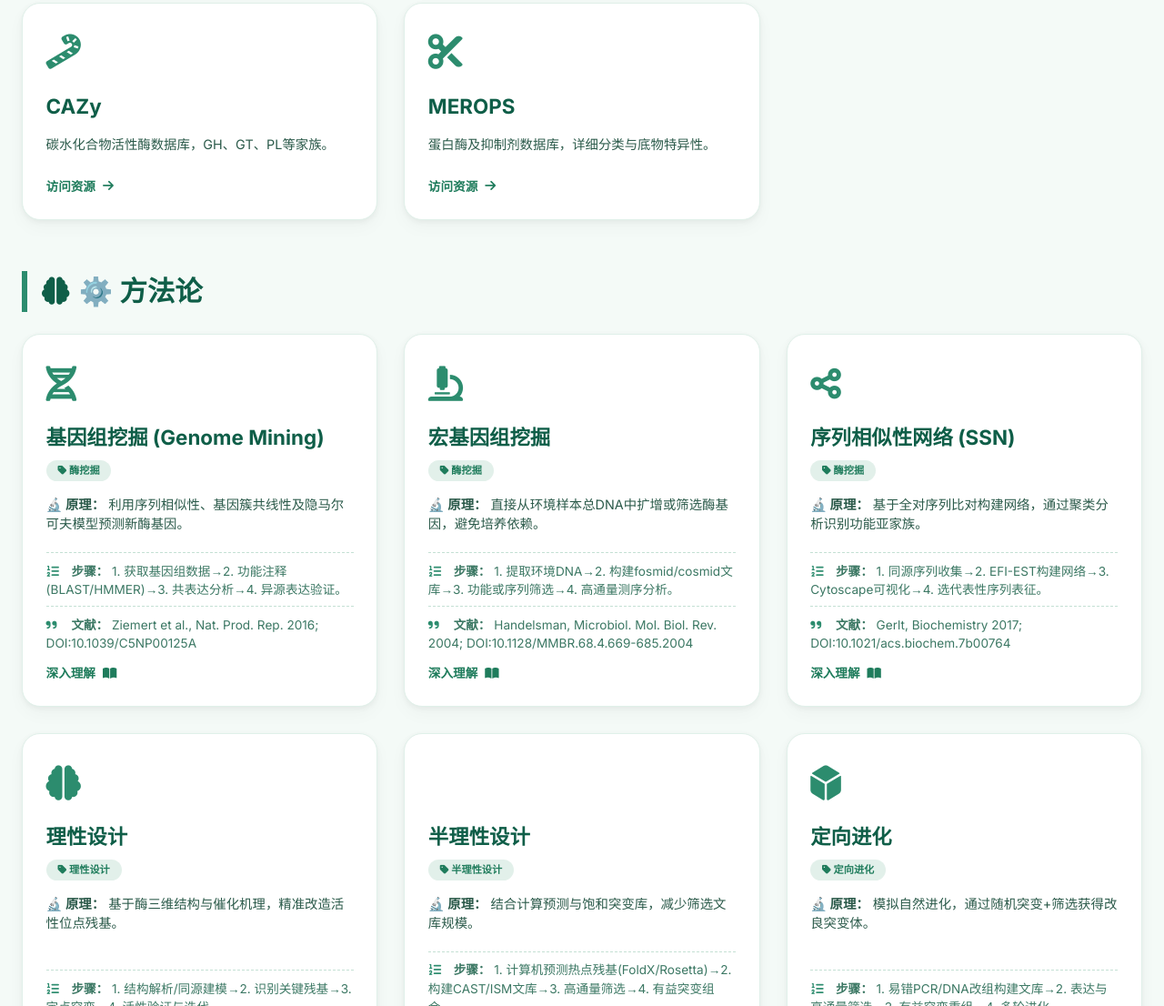
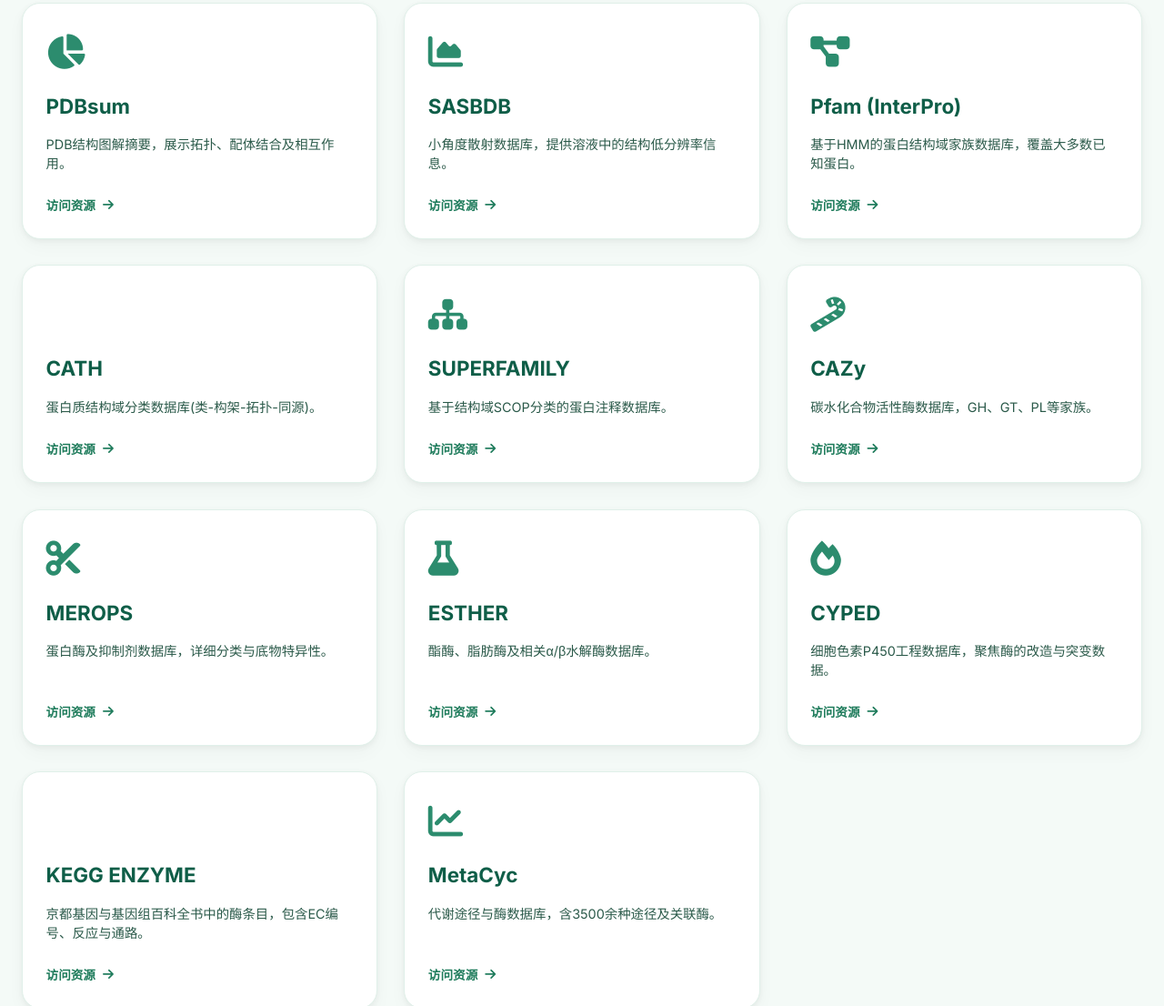
Before and after one commit to wenxinsuixin/Enzymine, a plain HTML site: page index.html in a window 1280 px wide. Shown: the part 1694-2800 px from the top of the page at 91% size. Drawn offline with Linux system fonts and the light colour scheme.

Commit message:
index.html

```diff
--- a/index.html
+++ b/index.html
@@ -201,7 +201,7 @@
 </div>
 
 <div class="container">
-    <!-- ========= 板块一：知识·资源库 ========= -->
+    <!-- 板块一：知识·资源库 -->
     <section id="knowledge">
         <div class="section-title"><i class="fas fa-book"></i><span>📚 知识·资源库</span></div>
         <div class="category-bar" id="knowledgeCategoryBar">
@@ -215,13 +215,13 @@
         <div id="knowledgeContainer" class="cards-grid"></div>
     </section>
 
-    <!-- ========= 板块二：方法（含原理、步骤、文献） ========= -->
+    <!-- 板块二：方法论 -->
     <section id="methods">
         <div class="section-title"><i class="fas fa-brain"></i><span>⚙️ 方法论</span></div>
         <div id="methodsContainer" class="cards-grid"></div>
     </section>
 
-    <!-- ========= 板块三：工具箱 ========= -->
+    <!-- 板块三：工具箱 -->
     <section id="tools">
         <div class="section-title"><i class="fas fa-toolbox"></i><span>🧪 工具箱</span></div>
         <div class="category-bar" id="toolCategoryBar">
@@ -240,7 +240,7 @@
         <div id="toolsContainer" class="cards-grid"></div>
     </section>
 
-    <!-- ========= 关于·酶工程探索者 ========= -->
+    <!-- 关于部分 -->
     <section id="about">
         <div class="section-title"><i class="fas fa-user-circle"></i><span>🧬 关于·酶工程探索者</span></div>
         <div class="about-card">
@@ -262,22 +262,37 @@
 <script>
     function escapeHtml(str) { if(!str) return ''; return str.replace(/[&<>]/g, function(m){ if(m==='&') return '&amp;'; if(m==='<') return '&lt;'; if(m==='>') return '&gt;'; return m;}); }
 
-    // ================= 酶知识数据 =================
+    // ================= 酶知识数据（已扩充） =================
     const knowledgeItems = [
+        // 原有条目（basic）
         { name: "酶的分类", desc: "IUBMB将酶分为氧化还原酶、转移酶、水解酶、裂合酶、异构酶、连接酶及最新转位酶(EC 7)。", link: "https://iubmb.qmul.ac.uk/enzyme/", icon: "fas fa-list-ul", category: "basic" },
         { name: "BRENDA", desc: "人工注释最全面的酶数据库，涵盖动力学、最适pH/温度、稳定性等。", link: "https://www.brenda-enzymes.org/", icon: "fas fa-database", category: "basic" },
         { name: "Enzyme Nomenclature", desc: "IUBMB官方酶命名与EC编号查询系统。", link: "https://www.qmul.ac.uk/sbcs/iubmb/enzyme/", icon: "fas fa-tag", category: "basic" },
+        // 新增basic: 酶动力学数据库
+        { name: "Kinetic Constants (Sabio-RK)", desc: "系统化收集酶动力学参数（Km, kcat等），支持查询与比较。", link: "https://sabio.h-its.org/", icon: "fas fa-chart-line", category: "basic" },
+        { name: "EzCatDB", desc: "酶催化机制数据库，包含详细反应机理与关键残基信息。", link: "https://ezcatdb.cbrc.jp/EzCatDB/", icon: "fas fa-flask", category: "basic" },
+        // 序列数据库（原有 + 新增）
         { name: "UniProtKB", desc: "最权威蛋白序列数据库，含Swiss-Prot(手工注释)和TrEMBL。", link: "https://www.uniprot.org/", icon: "fas fa-database", category: "seq" },
         { name: "NCBI Protein", desc: "包含RefSeq, PDB, GenBank翻译的蛋白序列，酶挖掘基石。", link: "https://www.ncbi.nlm.nih.gov/protein", icon: "fas fa-dna", category: "seq" },
         { name: "GenBank/ENA/DDBJ", desc: "国际核酸序列合作数据库，原始DNA/RNA序列存储库。", link: "https://www.ncbi.nlm.nih.gov/genbank/", icon: "fas fa-database", category: "seq" },
         { name: "RefSeq", desc: "非冗余、高质量参考序列数据库，覆盖基因组及蛋白。", link: "https://www.ncbi.nlm.nih.gov/refseq/", icon: "fas fa-check-circle", category: "seq" },
+        { name: "MGnify", desc: "宏基因组序列数据库，提供大量环境微生物的蛋白序列用于酶挖掘。", link: "https://www.ebi.ac.uk/metagenomics/", icon: "fas fa-globe", category: "seq" },
+        // 结构数据库（原有 + 新增）
         { name: "PDB (RCSB)", desc: "全球实验生物大分子结构档案，包含20万+晶体/NMR结构。", link: "https://www.rcsb.org/", icon: "fas fa-cube", category: "struct" },
         { name: "AlphaFold DB", desc: "2亿+高精度蛋白质结构预测模型，覆盖绝大多数已知蛋白。", link: "https://alphafold.ebi.ac.uk/", icon: "fas fa-magic", category: "struct" },
         { name: "PDBsum", desc: "PDB结构图解摘要，展示拓扑、配体结合及相互作用。", link: "https://www.ebi.ac.uk/thornton-srv/databases/pdbsum/", icon: "fas fa-chart-pie", category: "struct" },
+        { name: "SASBDB", desc: "小角度散射数据库，提供溶液中的结构低分辨率信息。", link: "https://www.sasbdb.org/", icon: "fas fa-chart-area", category: "struct" },
+        // 结构域数据库（原有 + 新增）
         { name: "Pfam (InterPro)", desc: "基于HMM的蛋白结构域家族数据库，覆盖大多数已知蛋白。", link: "https://www.ebi.ac.uk/interpro/", icon: "fas fa-project-diagram", category: "domain" },
         { name: "CATH", desc: "蛋白质结构域分类数据库(类-构架-拓扑-同源)。", link: "http://www.cathdb.info/", icon: "fas fa-chart-network", category: "domain" },
+        { name: "SUPERFAMILY", desc: "基于结构域SCOP分类的蛋白注释数据库。", link: "https://supfam.org/", icon: "fas fa-sitemap", category: "domain" },
+        // 专业酶数据库（原有 + 新增）
         { name: "CAZy", desc: "碳水化合物活性酶数据库，GH、GT、PL等家族。", link: "http://www.cazy.org/", icon: "fas fa-candy-cane", category: "special" },
-        { name: "MEROPS", desc: "蛋白酶及抑制剂数据库，详细分类与底物特异性。", link: "https://www.ebi.ac.uk/merops/", icon: "fas fa-cut", category: "special" }
+        { name: "MEROPS", desc: "蛋白酶及抑制剂数据库，详细分类与底物特异性。", link: "https://www.ebi.ac.uk/merops/", icon: "fas fa-cut", category: "special" },
+        { name: "ESTHER", desc: "酯酶、脂肪酶及相关α/β水解酶数据库。", link: "https://bioweb.supagro.inra.fr/esther/", icon: "fas fa-flask", category: "special" },
+        { name: "CYPED", desc: "细胞色素P450工程数据库，聚焦酶的改造与突变数据。", link: "https://cyped.biosintetica.com/", icon: "fas fa-fire", category: "special" },
+        { name: "KEGG ENZYME", desc: "京都基因与基因组百科全书中的酶条目，包含EC编号、反应与通路。", link: "https://www.kegg.jp/kegg/ko.html", icon: "fas fa-chart-network", category: "special" },
+        { name: "MetaCyc", desc: "代谢途径与酶数据库，含3500余种途径及关联酶。", link: "https://metacyc.org/", icon: "fas fa-chart-line", category: "special" }
     ];
 
     let currentKnowledgeCat = "all";
@@ -293,7 +308,7 @@
     }
     function updateKnowledgeCat(cat) { document.querySelectorAll('#knowledgeCategoryBar .cat-btn').forEach(btn => { if(btn.getAttribute('data-knowledge-cat')===cat) btn.classList.add('active'); else btn.classList.remove('active'); }); }
 
-    // ================= 改造方法数据 =================
+    // ================= 方法数据（保持不变，已完备） =================
     const methodsDetailed = [
         { name: "基因组挖掘 (Genome Mining)", principle: "利用序列相似性、基因簇共线性及隐马尔可夫模型预测新酶基因。", steps: "1. 获取基因组数据→2. 功能注释(BLAST/HMMER)→3. 共表达分析→4. 异源表达验证。", reference: "Ziemert et al., Nat. Prod. Rep. 2016; DOI:10.1039/C5NP00125A", link: "https://www.nature.com/articles/nbt.4232", tag: "酶挖掘", icon: "fas fa-dna" },
         { name: "宏基因组挖掘", principle: "直接从环境样本总DNA中扩增或筛选酶基因，避免培养依赖。", steps: "1. 提取环境DNA→2. 构建fosmid/cosmid文库→3. 功能或序列筛选→4. 高通量测序分析。", reference: "Handelsman, Microbiol. Mol. Biol. Rev. 2004; DOI:10.1128/MMBR.68.4.669-685.2004", link: "https://pmc.ncbi.nlm.nih.gov/articles/PMC11891932/", tag: "酶挖掘", icon: "fas fa-microscope" },
@@ -313,20 +328,23 @@
         `).join("");
     }
 
-    // ================= 工具数据（新增 ProteinMPNN, LigandMPNN, RFdiffusion, HyperMPNN） =================
+    // ================= 工具数据（已大幅扩充，保留所有原有条目，仅追加新工具） =================
     const toolsData = [
-        // 序列搜索
+        // 序列搜索（原有）
         { name: "BLAST", desc: "经典局部比对搜索，用于同源酶挖掘。", link: "https://blast.ncbi.nlm.nih.gov", icon: "fas fa-search", category: "seq_search" },
         { name: "PSI-BLAST", desc: "位点特异性迭代BLAST，检测远源同源序列。", link: "https://blast.ncbi.nlm.nih.gov/Blast.cgi?PAGE=Proteins", icon: "fas fa-search", category: "seq_search" },
         { name: "HMMER", desc: "基于隐马尔可夫模型，敏感搜索蛋白家族。", link: "https://www.ebi.ac.uk/Tools/hmmer/", icon: "fas fa-chart-line", category: "seq_search" },
         { name: "MMseqs2", desc: "超快聚类与搜索，适合宏基因组。", link: "https://github.com/soedinglab/MMseqs2", icon: "fas fa-tachometer-alt", category: "seq_search" },
         { name: "DIAMOND", desc: "BLAST加速版本，速度快数百倍。", link: "https://github.com/bbuchfink/diamond", icon: "fas fa-bolt", category: "seq_search" },
-        // 序列比对
+        // 新增序列搜索
+        { name: "HHblits", desc: "基于HMM-HMM迭代比对，远程同源检测利器。", link: "https://toolkit.tuebingen.mpg.de/tools/hhblits", icon: "fas fa-chart-line", category: "seq_search" },
+        // 序列比对（原有 + 新增）
         { name: "Clustal Omega", desc: "大规模多序列比对，精度高。", link: "https://www.ebi.ac.uk/Tools/msa/clustalo/", icon: "fas fa-align-left", category: "msa" },
         { name: "MAFFT", desc: "高准确度快速多序列比对。", link: "https://mafft.cbrc.jp/alignment/software/", icon: "fas fa-align-justify", category: "msa" },
         { name: "MUSCLE", desc: "快速MSA工具，适于中等规模。", link: "https://www.ebi.ac.uk/Tools/msa/muscle/", icon: "fas fa-grip-lines", category: "msa" },
         { name: "T-Coffee", desc: "高精度多序列比对，可整合结构信息。", link: "http://tcoffee.crg.cat/", icon: "fas fa-project-diagram", category: "msa" },
-        // 建模 (modeling)
+        { name: "Kalign", desc: "轻量级快速多序列比对，适合几千条序列。", link: "https://www.ebi.ac.uk/Tools/msa/kalign/", icon: "fas fa-align-center", category: "msa" },
+        // 建模（原有 + 新增）
         { name: "SWISS-MODEL", desc: "全自动同源建模平台。", link: "https://swissmodel.expasy.org/", icon: "fas fa-cube", category: "modeling" },
         { name: "AlphaFold2", desc: "高精度蛋白结构预测（ColabFold实现）。", link: "https://colab.research.google.com/github/sokrypton/ColabFold/blob/main/AlphaFold2.ipynb", icon: "fas fa-magic", category: "modeling" },
         { name: "RoseTTAFold", desc: "三轨神经网络结构预测。", link: "https://robetta.bakerlab.org/", icon: "fas fa-brain", category: "modeling" },
@@ -337,32 +355,46 @@
         { name: "Chai-1", desc: "Chai Discovery 开发的蛋白-配体共折叠模型（GitHub开源）。", link: "https://github.com/chaidiscovery/chai-1", icon: "fas fa-dna", category: "modeling" },
         { name: "OpenFold3", desc: "可训练的AlphaFold2复现框架，支持自定义训练（GitHub）。", link: "https://github.com/aqlaboratory/openfold", icon: "fas fa-cube", category: "modeling" },
         { name: "AlphaFold3", desc: "Google DeepMind 最新版结构预测模型（官方GitHub，推理代码已开源）。", link: "https://github.com/google-deepmind/alphafold3", icon: "fas fa-magic", category: "modeling" },
-        // 质量评估 (quality)
+        { name: "trRosetta", desc: "基于深度学习的快速结构预测，衍生自Rosetta。", link: "https://yanglab.nankai.edu.cn/trRosetta/", icon: "fas fa-chart-line", category: "modeling" },
+        { name: "OmegaFold", desc: "大规模蛋白结构预测，无需MSA。", link: "https://github.com/HeliXonProtein/OmegaFold", icon: "fas fa-cube", category: "modeling" },
+        // 质量评估（原有 + 新增）
         { name: "MolProbity", desc: "结构验证工具，拉氏图、clashscore等。", link: "http://molprobity.biochem.duke.edu/", icon: "fas fa-check-circle", category: "quality" },
         { name: "PROCHECK", desc: "立体化学质量评估。", link: "https://www.ebi.ac.uk/thornton-srv/software/PROCHECK/", icon: "fas fa-chart-scatter", category: "quality" },
         { name: "Verify3D", desc: "评估蛋白结构与序列的兼容性。", link: "https://saves.mbi.ucla.edu/", icon: "fas fa-chart-line", category: "quality" },
-        // 蛋白设计 (design) - 新增区域
+        { name: "ProSA-web", desc: "基于Z-score的蛋白模型整体质量评估。", link: "https://prosa.services.came.sbg.ac.at/prosa.php", icon: "fas fa-chart-bar", category: "quality" },
+        { name: "ERRAT", desc: "评估非键原子相互作用的统计质量。", link: "https://saves.mbi.ucla.edu/", icon: "fas fa-chart-scatter", category: "quality" },
+        // 蛋白设计（原有 + 新增）
         { name: "ProteinMPNN", desc: "鲁棒的深度学习蛋白质序列设计器，逆折叠骨干结构设计序列（需要本地运行）。", link: "https://github.com/dauparas/ProteinMPNN", icon: "fas fa-project-diagram", category: "design" },
         { name: "LigandMPNN", desc: "原子上下文条件蛋白质序列设计，适用于药物发现和酶工程（需要本地运行）。", link: "https://github.com/dauparas/LigandMPNN", icon: "fas fa-hand-peace", category: "design" },
         { name: "RFdiffusion", desc: "RosettaFold扩散模型，用于蛋白质骨架和功能位点从头生成（需要本地运行）。", link: "https://github.com/RosettaCommons/RFdiffusion", icon: "fas fa-cogs", category: "design" },
         { name: "HyperMPNN", desc: "专为高度热稳定蛋白设计的反相折叠模型，重训练自超嗜热菌数据，生成热稳定性偏向序列。", link: "https://github.com/meilerlab/HyperMPNN", icon: "fas fa-fire", category: "design" },
-        // 分子对接
+        { name: "ESM-IF (Inverse Folding)", desc: "基于ESM模型的逆折叠工具，从结构反推序列。", link: "https://github.com/facebookresearch/esm", icon: "fas fa-dna", category: "design" },
+        { name: "ProteinSolver", desc: "基于图神经网络的蛋白质序列设计。", link: "https://github.com/microsoft/ProteinSolver", icon: "fas fa-brain", category: "design" },
+        // 分子对接（原有 + 新增）
         { name: "AutoDock Vina", desc: "开源快速分子对接。", link: "http://vina.scripps.edu/", icon: "fas fa-hand-peace", category: "docking" },
         { name: "HADDOCK", desc: "信息驱动对接，支持蛋白质-蛋白质/配体。", link: "https://wenmr.science.uu.nl/haddock2.4/", icon: "fas fa-chalkboard", category: "docking" },
         { name: "ClusPro", desc: "蛋白-蛋白对接服务器。", link: "https://cluspro.org/", icon: "fas fa-users", category: "docking" },
-        // 动力学模拟
+        { name: "ZDOCK", desc: "经典蛋白-蛋白对接，快速刚性对接。", link: "https://zdock.umassmed.edu/", icon: "fas fa-cubes", category: "docking" },
+        { name: "LightDock", desc: "灵活对接，支持整合实验约束。", link: "https://lightdock.org/", icon: "fas fa-sun", category: "docking" },
+        // 动力学模拟（原有 + 新增）
         { name: "GROMACS", desc: "高性能分子动力学模拟。", link: "https://www.gromacs.org/", icon: "fas fa-chart-line", category: "md" },
         { name: "AMBER", desc: "分子模拟经典套件。", link: "https://ambermd.org/", icon: "fas fa-chart-line", category: "md" },
         { name: "NAMD", desc: "高性能并行MD模拟。", link: "https://www.ks.uiuc.edu/Research/namd/", icon: "fas fa-microchip", category: "md" },
         { name: "CHARMM-GUI", desc: "在线MD输入文件生成器。", link: "https://www.charmm-gui.org/", icon: "fas fa-laptop-code", category: "md" },
-        // 理化性质
+        { name: "OpenMM", desc: "GPU加速MD引擎，高可定制性。", link: "https://openmm.org/", icon: "fas fa-chart-line", category: "md" },
+        { name: "CP2K", desc: "适用于生物分子和材料的量子/经典模拟。", link: "https://www.cp2k.org/", icon: "fas fa-microchip", category: "md" },
+        // 理化性质（原有 + 新增）
         { name: "ProtParam", desc: "ExPASy工具，预测pI、分子量、消光系数。", link: "https://web.expasy.org/protparam/", icon: "fas fa-chart-bar", category: "physchem" },
         { name: "PROSO II", desc: "蛋白溶解性预测。", link: "https://protein.bio.puc.cl/proso/", icon: "fas fa-fill-drip", category: "physchem" },
         { name: "DeepSol", desc: "深度学习溶解度预测。", link: "https://github.com/josejimenezluna/DeepSol", icon: "fas fa-chart-line", category: "physchem" },
-        // 酶动力学
+        { name: "IPC (isoelectric point calculator)", desc: "高精度等电点和电荷计算。", link: "https://isoelectric-point.org/", icon: "fas fa-chart-simple", category: "physchem" },
+        { name: "Tm Predict", desc: "基于序列预测熔融温度(Tm)。", link: "https://tm.life.nctu.edu.tw/", icon: "fas fa-temperature-high", category: "physchem" },
+        // 酶动力学（原有 + 新增）
         { name: "CatPred", desc: "深度学习预测kcat, Km, Ki。", link: "https://www.nature.com/articles/s41467-025-56272-0", icon: "fas fa-chart-line", category: "kinetics" },
         { name: "DeepMolecules", desc: "预测酶-小分子互作及动力学参数。", link: "https://deepmolecules.app/", icon: "fas fa-microchip", category: "kinetics" },
-        { name: "DLKcat", desc: "深度学习kcat预测服务器。", link: "https://github.com/Shen-Lab/DLKcat", icon: "fas fa-chart-line", category: "kinetics" }
+        { name: "DLKcat", desc: "深度学习kcat预测服务器。", link: "https://github.com/Shen-Lab/DLKcat", icon: "fas fa-chart-line", category: "kinetics" },
+        { name: "kcat Prediction (KM)", desc: "集成酶催化效率预测工具。", link: "https://kcatpred.biologie.uni-greifswald.de/", icon: "fas fa-chart-line", category: "kinetics" },
+        { name: "EnzymeCommit", desc: "深度学习预测酶促反应转化数kcat。", link: "https://github.com/EnzymeCommit/EnzymeCommit", icon: "fas fa-brain", category: "kinetics" }
     ];
 
     let currentToolCat = "all", currentSearch = "";
```
